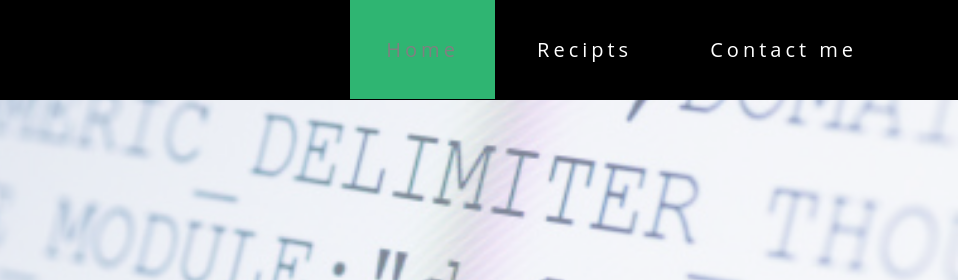
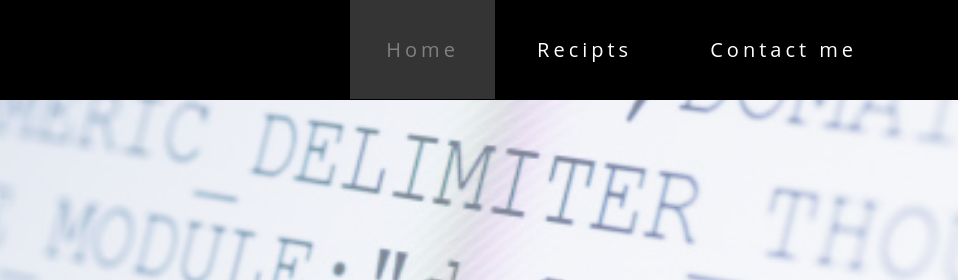
Before and after one commit to BigSeanndo/website, a plain HTML site: page index.html in a window 1280 px wide. In both pictures the pointer is over the link "Home". Shown: the top 280 px of the page, 322-1280 px from the left. Drawn offline with Linux system fonts and the light colour scheme.

Commit message:
Update style.css

```diff
--- a/style.css
+++ b/style.css
@@ -52,7 +52,7 @@ nav a{
 	font-weight: 500;
 }
 nav a:hover{
-	background:#2fb572;
+	background:#343434;
 	color:grey;
 }
 .banner-area{
```
